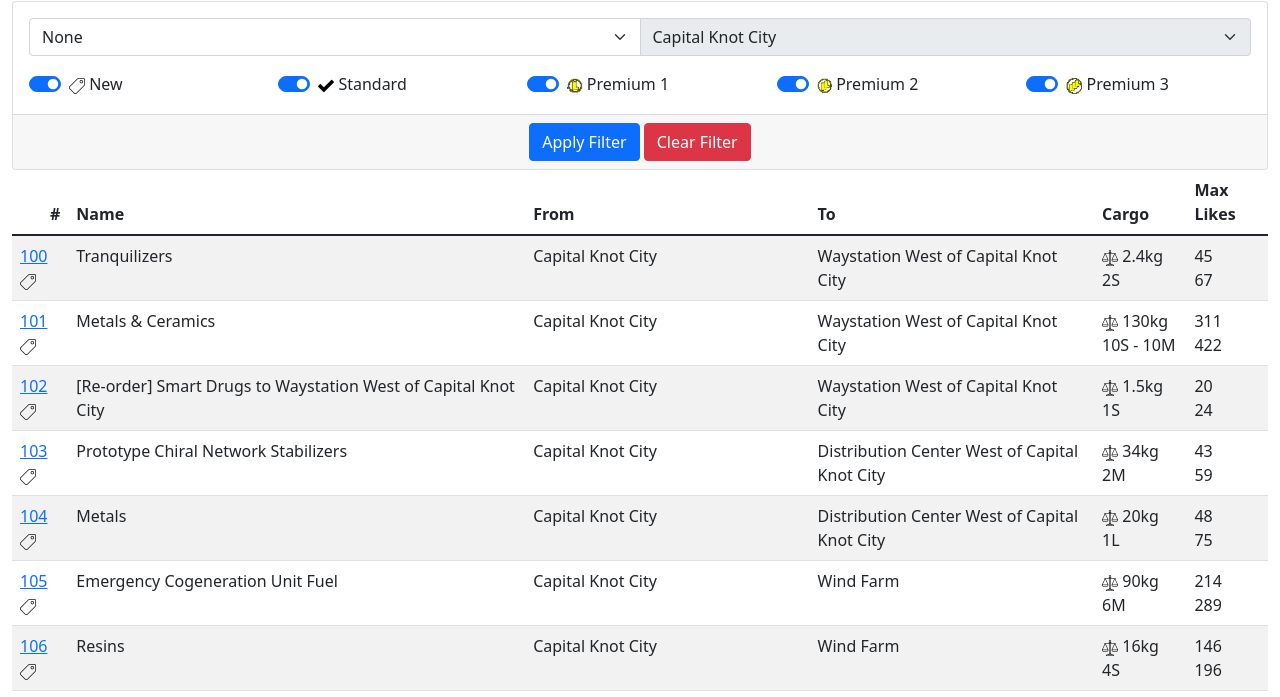
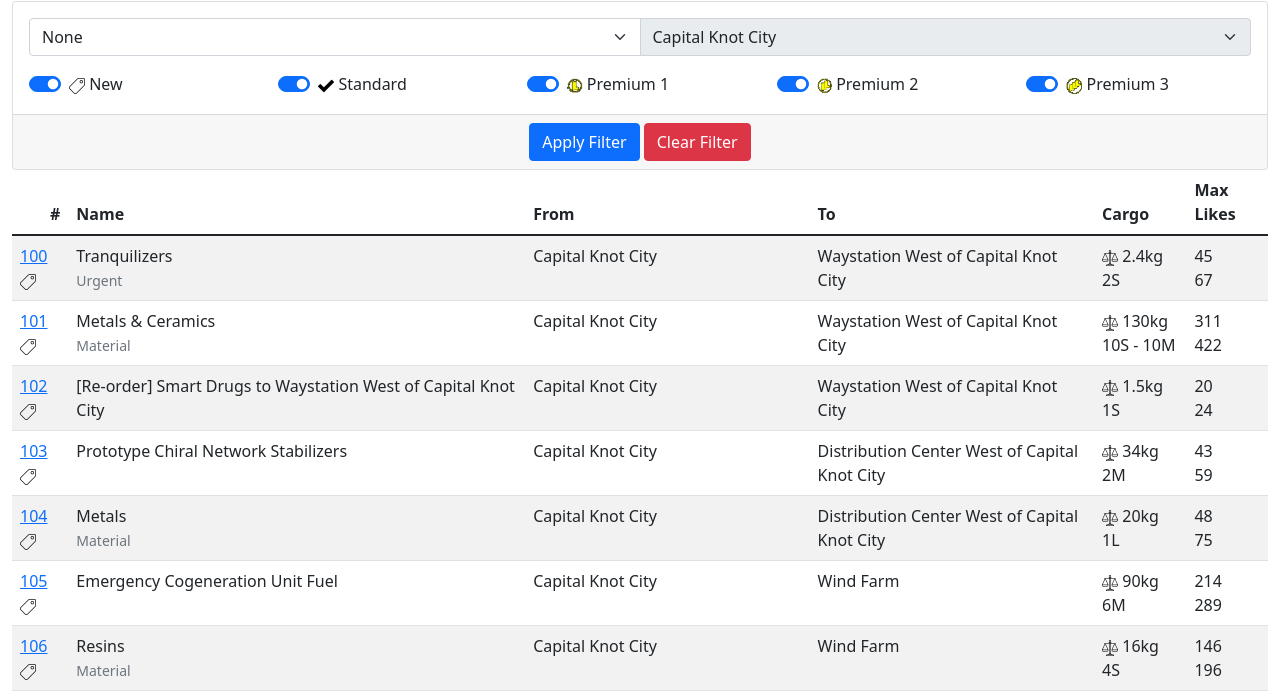
Before and after one commit to datvm/DeathStrandingPorteria, a website with bundled scripts: page index.html in a window 1280 px wide. Shown: the part 101-798 px from the top of the page. Built offline with nearby package versions, Linux system fonts and the light colour scheme.

Commit message:
Added order tags.

```diff
--- a/index.html
+++ b/index.html
@@ -95,7 +95,8 @@
                         </a>
                     </td>
                     <td>
-                        <span class="order-name"></span>
+                        <span class="order-name"></span><br />
+                        <small class="text-muted order-tags"></small>
                     </td>
                     <td class="order-from"></td>
                     <td class="order-to"></td>
--- a/js/UI/OrderItem.js
+++ b/js/UI/OrderItem.js
@@ -17,13 +17,13 @@ export class OrderItem {
         const item = this.order;
         el.setChildContent(".order-no", item.id.toString());
         el.setChildContent(".order-name", item.name);
+        const tagDict = dsData.dataDicts.tags;
+        const tags = (item.tags || []).map(q => tagDict[q.toString()].name);
+        el.setChildContent(".order-tags", tags.join(" - "));
         const imgCompletion = el.querySelector(".order-completion");
         imgCompletion.setAttribute("src", dsData.getCompletionImageUrl(item.completionStatus));
         imgCompletion.setAttribute("title", dsData.getCompletionText(item.completionStatus));
-        const locDict = dsData.dataDicts?.locations;
-        if (!locDict) {
-            throw new Error("Data unavailable");
-        }
+        const locDict = dsData.dataDicts.locations;
         el.setChildContent(".order-from", locDict[item.startLocationId].name);
         el.setChildContent(".order-to", locDict[item.destLocationId].name);
         el.setChildContent(".order-like-std", item.maxLike.toString());
```
Also changed, not shown: js/UI/OrderItem.ts (+6 -2 lines), 1 other file.
